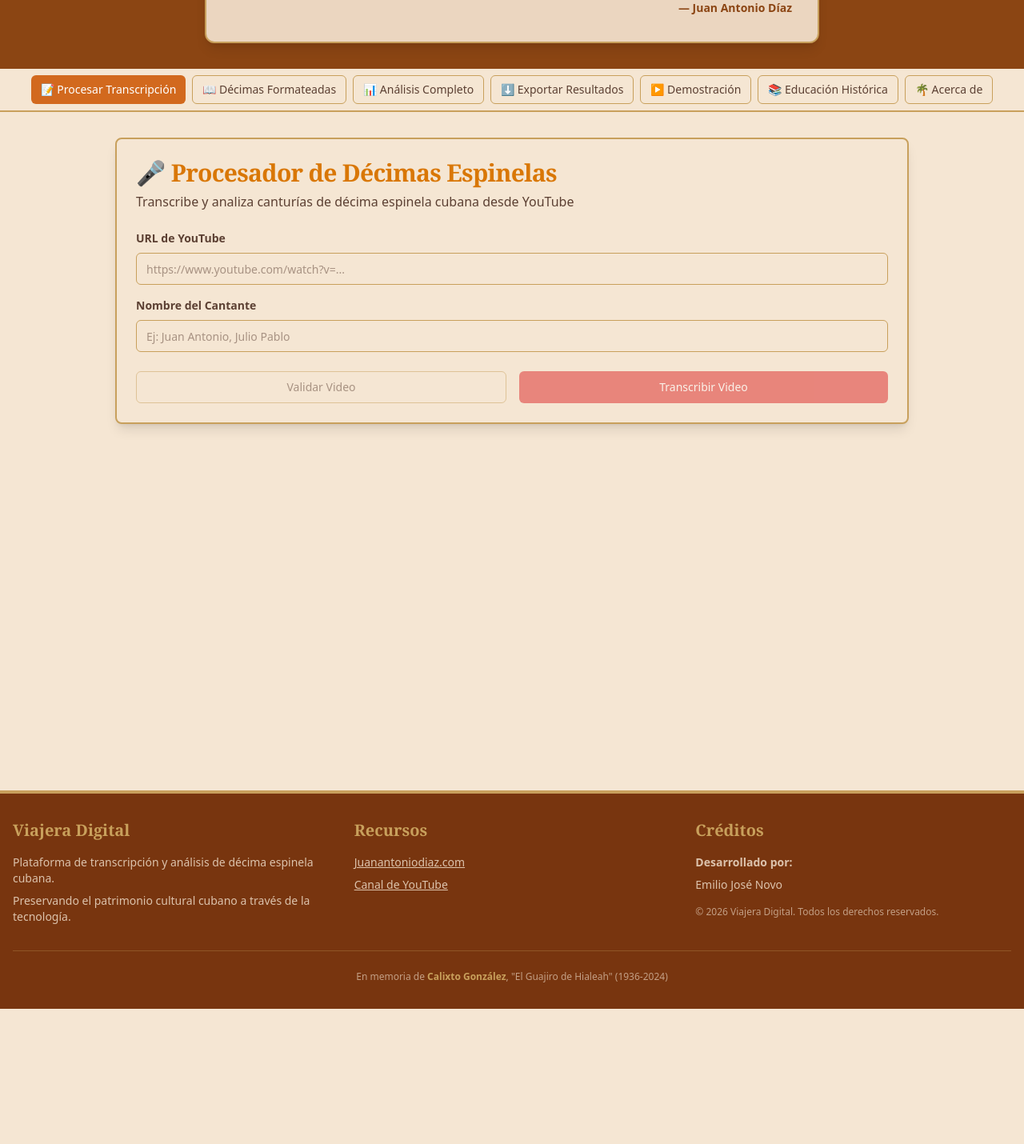
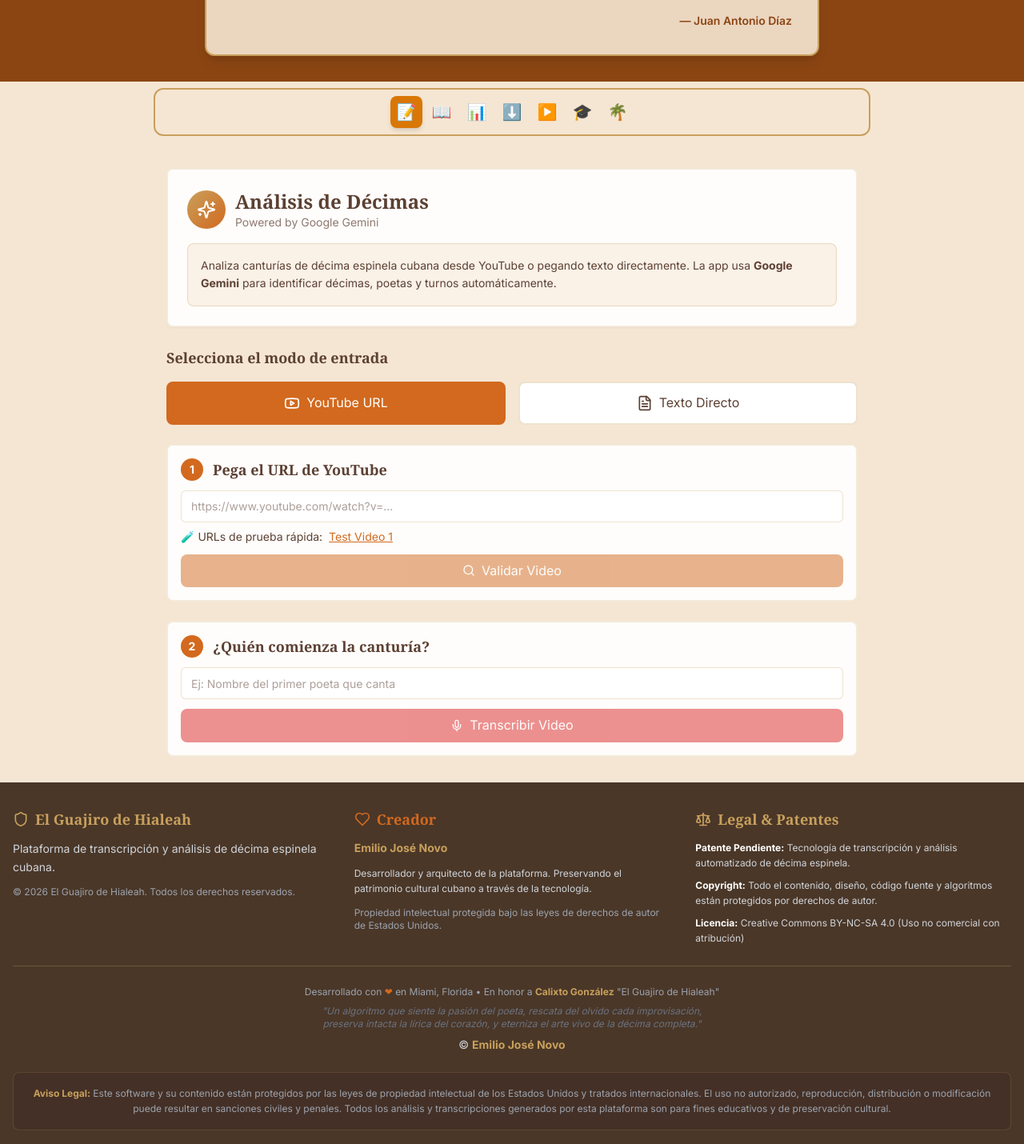
Before and after one commit to ejnburrows-rgb/VD-, a Next.js app: page / in a window 1280 px wide. Shown: the part 1320-2750 px from the top of the page at 80% size. Before the commit the page ends 2581 px from the top, so only its background shows below. Built offline with nearby package versions, Linux system fonts and the light colour scheme.

Commit message:
Restore owner-verified Mar 30 d678af4 baseline (full UI shell + content)

```diff
--- a/app/layout.tsx
+++ b/app/layout.tsx
@@ -1,29 +1,55 @@
-import type { Metadata, Viewport } from 'next'
-import { Inter } from 'next/font/google'
-import './globals.css'
+export const dynamic = "force-dynamic";
 
-const inter = Inter({ subsets: ['latin'], variable: '--font-sans' })
+import type { Metadata } from "next";
+import { Inter } from "next/font/google";
+import "./globals.css";
 
-export const viewport: Viewport = {
-  width: 'device-width',
-  initialScale: 1,
-}
+const inter = Inter({ subsets: ["latin"] });
 
 export const metadata: Metadata = {
-  title: 'El Guajiro de Hialeah | Transcriptor y Analizador de Décima Espinela Cubana',
-  description: 'Plataforma de transcripción y análisis de décima espinela cubana. Preservando el patrimonio cultural cubano a través de la tecnología.',
+  title: "El Guajiro de Hialeah | Transcriptor y Analizador de Décima Espinela Cubana",
+  description: "Un algoritmo que siente la pasión del poeta, rescata del olvido cada improvisación, preserva intacta la lírica del corazón, y eterniza el arte vivo de la décima completa.",
   keywords: ['décima espinela', 'Cuba', 'poesía', 'repentismo', 'Calixto González', 'transcripción', 'AI', 'Groq', 'Gemini'],
   authors: [{ name: 'Emilio José Novo' }],
-}
+  openGraph: {
+    title: "El Guajiro de Hialeah | Transcriptor y Analizador de Décima Espinela Cubana",
+    description: "Un algoritmo que siente la pasión del poeta, rescata del olvido cada improvisación, preserva intacta la lírica del corazón, y eterniza el arte vivo de la décima completa.",
+    images: [
+      {
+        url: "/og-image.png",
+        width: 1200,
+        height: 630,
+        alt: "El Guajiro de Hialeah",
+      },
+    ],
+  },
+  icons: {
+    icon: "/favicon.svg",
+    shortcut: "/favicon.svg",
+  },
+};
 
 export default function RootLayout({
   children,
 }: {
-  children: React.ReactNode
+  children: React.ReactNode;
 }) {
   return (
-    <html lang="es">
-      <body className={`${inter.variable} font-sans`}>{children}</body>
+    <html lang="es" suppressHydrationWarning>
+      <head>
+        <link rel="preconnect" href="https://fonts.googleapis.com" />
+        <link rel="preconnect" href="https://fonts.gstatic.com" crossOrigin="" />
+        <link
+          href="https://fonts.googleapis.com/css2?family=Playfair+Display:wght@400;700&display=swap"
+          rel="stylesheet"
+        />
+      </head>
+      <body className={`${inter.className} antialiased bg-[#F5E6D3] text-[#5C4033]`} suppressHydrationWarning>
+        <a href="#main-content" className="skip-link">
+          Saltar al contenido principal
+        </a>
+        {children}
+      </body>
     </html>
-  )
+  );
 }
--- a/app/page.tsx
+++ b/app/page.tsx
@@ -1,17 +1,17 @@
-import { Header } from '@/components/header'
-import { HeroSection } from '@/components/hero-section'
-import { TributeSection } from '@/components/tribute-section'
-import { MainApp } from '@/components/main-app'
-import { Footer } from '@/components/footer'
+import { Header } from "@/components/header";
+import { HeroSection } from "@/components/hero-section";
+import { MainApp } from "@/components/main-app";
+import { Footer } from "@/components/footer";
 
 export default function Home() {
   return (
-    <div className="min-h-screen bg-[#F5E6D3] flex flex-col">
+    <>
       <Header />
-      <HeroSection />
-      <TributeSection />
-      <MainApp />
+      <main id="main-content" className="min-h-screen vintage-background">
+        <HeroSection />
+        <MainApp />
+      </main>
       <Footer />
-    </div>
-  )
+    </>
+  );
 }
--- a/components/footer.tsx
+++ b/components/footer.tsx
@@ -1,76 +1,71 @@
 "use client"
 
-import Link from 'next/link'
+import { Shield, Heart, Scale } from 'lucide-react'
 
 export function Footer() {
+  const currentYear = new Date().getFullYear()
+
   return (
-    <footer className="bg-[#78350F] text-[#F5E6D3] py-8 px-4 mt-12 border-t-4 border-[#C8A05C]">
-      <div className="container mx-auto max-w-7xl">
-        <div className="grid grid-cols-1 md:grid-cols-3 gap-8">
-          {/* Información del Proyecto */}
-          <div>
-            <h3 className="text-xl font-serif font-bold text-[#C8A05C] mb-4">
-              Viajera Digital
-            </h3>
-            <p className="text-sm text-[#F5E6D3]/80 mb-2">
+    <footer className="bg-[#4A3728] text-white py-8">
+      <div className="container mx-auto px-4">
+        <div className="grid md:grid-cols-3 gap-8 mb-6">
+          <div className="space-y-3">
+            <div className="flex items-center gap-2 mb-2">
+              <Shield className="w-5 h-5 text-[#C8A05C]" />
+              <h3 className="text-lg font-bold text-[#C8A05C]">El Guajiro de Hialeah</h3>
+            </div>
+            <p className="text-sm text-gray-300 leading-relaxed">
               Plataforma de transcripción y análisis de décima espinela cubana.
             </p>
-            <p className="text-sm text-[#F5E6D3]/80">
-              Preservando el patrimonio cultural cubano a través de la tecnología.
+            <p className="text-xs text-gray-400">
+              © {currentYear} El Guajiro de Hialeah. Todos los derechos reservados.
             </p>
           </div>
-
-          {/* Recursos */}
-          <div>
-            <h3 className="text-xl font-serif font-bold text-[#C8A05C] mb-4">
-              Recursos
-            </h3>
-            <ul className="space-y-2 text-sm">
-              <li>
-                <Link
-                  href="https://juanantoniodiaz.com/acerca-de/"
-                  target="_blank"
-                  rel="noopener noreferrer"
-                  className="text-[#F5E6D3]/80 hover:text-[#C8A05C] transition-colors underline"
-                >
-                  Juanantoniodiaz.com
-                </Link>
-              </li>
-              <li>
-                <Link
-                  href="https://youtube.com/@juanantoniodiaz9034"
-                  target="_blank"
-                  rel="noopener noreferrer"
-                  className="text-[#F5E6D3]/80 hover:text-[#C8A05C] transition-colors underline"
-                >
-                  Canal de YouTube
-                </Link>
-              </li>
-            </ul>
-          </div>
-
-          {/* Créditos */}
-          <div>
-            <h3 className="text-xl font-serif font-bold text-[#C8A05C] mb-4">
-              Créditos
-            </h3>
-            <p className="text-sm text-[#F5E6D3]/80 mb-2">
-              <strong>Desarrollado por:</strong>
+          <div className="space-y-3">
+            <div className="flex items-center gap-2 mb-2">
+              <Heart className="w-5 h-5 text-[#D2691E]" />
+              <h3 className="text-lg font-bold text-[#D2691E]">Creador</h3>
+            </div>
+            <p className="text-sm">
+              <strong className="text-[#C8A05C]">Emilio José Novo</strong>
             </p>
-            <p className="text-sm text-[#F5E6D3]/80 mb-4">
-              Emilio José Novo
+            <p className="text-xs text-gray-300 leading-relaxed">
+              Desarrollador y arquitecto de la plataforma. Preservando el patrimonio cultural cubano a través de la tecnología.
             </p>
-            <p className="text-xs text-[#F5E6D3]/60">
-              © {new Date().getFullYear()} Viajera Digital. Todos los derechos reservados.
+            <p className="text-xs text-gray-400 mt-2">
+              Propiedad intelectual protegida bajo las leyes de derechos de autor de Estados Unidos.
             </p>
           </div>
+          <div className="space-y-3">
+            <div className="flex items-center gap-2 mb-2">
+              <Scale className="w-5 h-5 text-[#C8A05C]" />
+              <h3 className="text-lg font-bold text-[#C8A05C]">Legal &amp; Patentes</h3>
+            </div>
+            <div className="text-xs text-gray-300 space-y-2 leading-relaxed">
+              <p><strong className="text-white">Patente Pendiente:</strong> Tecnología de transcripción y análisis automatizado de décima espinela.</p>
+              <p><strong className="text-white">Copyright:</strong> Todo el contenido, diseño, código fuente y algoritmos están protegidos por derechos de autor.</p>
+              <p><strong className="text-white">Licencia:</strong> Creative Commons BY-NC-SA 4.0 (Uso no comercial con atribución)</p>
+            </div>
+          </div>
         </div>
-
-        {/* Línea divisoria */}
-        <div className="border-t border-[#C8A05C]/30 mt-8 pt-6 text-center">
-          <p className="text-xs text-[#F5E6D3]/60">
-            En memoria de <strong className="text-[#C8A05C]">Calixto González</strong>,
-            "El Guajiro de Hialeah" (1936-2024)
+        <div className="border-t border-[#C8A05C]/30 my-6" />
+        <div className="text-center space-y-2">
+          <p className="text-xs text-gray-400">
+            Desarrollado con <span className="text-[#D2691E]">❤</span> en Miami, Florida • En honor a{' '}
+            <strong className="text-[#C8A05C]">Calixto González</strong> "El Guajiro de Hialeah"
+          </p>
+          <p className="text-xs text-gray-500 italic mt-3">
+            "Un algoritmo que siente la pasión del poeta, rescata del olvido cada improvisación,
+            <br />
+            preserva intacta la lírica del corazón, y eterniza el arte vivo de la décima completa."
+          </p>
+          <p className="text-sm text-gray-300 mt-4">
+            © <strong className="text-[#C8A05C]">Emilio José Novo</strong>
+          </p>
+        </div>
+        <div className="mt-6 p-4 bg-[#3E2B24]/50 rounded-lg border border-[#C8A05C]/20">
+          <p className="text-xs text-gray-400 text-center leading-relaxed">
+            <strong className="text-[#C8A05C]">Aviso Legal:</strong> Este software y su contenido están protegidos por las leyes de propiedad intelectual de los Estados Unidos y tratados internacionales. El uso no autorizado, reproducción, distribución o modificación puede resultar en sanciones civiles y penales. Todos los análisis y transcripciones generados por esta plataforma son para fines educativos y de preservación cultural.
           </p>
         </div>
       </div>
--- a/components/main-app.tsx
+++ b/components/main-app.tsx
@@ -2,10 +2,12 @@
 
 import { useState } from 'react'
 import { NavigationTabs } from './navigation-tabs'
-import { GroqDecimaProcessor } from './groq-decima-processor'
+import { TributeSection } from './tribute-section'
+import { ProcessingSection } from './processing-section'
 import { DecimalsSection } from './decimals-section'
 import { AnalysisSection } from './analysis-section'
 import { ExportSection } from './export-section'
+import DemoSection from './demo-section'
 import { EducationSection } from './education-section'
 import { AboutModal } from './about-modal'
 
@@ -23,22 +25,15 @@
 
   return (
     <>
+      <TributeSection />
       <NavigationTabs activeTab={activeTab} onTabChange={handleTabChange} />
 
-      <main className="min-h-screen bg-[#F5E6D3]">
-        {activeTab === 'process' && <GroqDecimaProcessor />}
+      <main className="min-h-screen bg-[#F5E6D3]" id="main-content">
+        {activeTab === 'process' && <ProcessingSection />}
         {activeTab === 'decimas' && <DecimalsSection />}
         {activeTab === 'analysis' && <AnalysisSection />}
         {activeTab === 'export' && <ExportSection />}
-        {activeTab === 'demo' && (
-          <div className="container mx-auto max-w-4xl px-4 py-8">
-            <div className="text-center py-12">
-              <p className="text-[#5C4033] text-lg">
-                Sección de demostración - Próximamente
-              </p>
-            </div>
-          </div>
-        )}
+        {activeTab === 'demo' && <DemoSection />}
         {activeTab === 'education' && <EducationSection />}
       </main>
 
--- a/components/navigation-tabs.tsx
+++ b/components/navigation-tabs.tsx
@@ -1,7 +1,4 @@
 "use client"
-
-import { useState } from 'react'
-import { Button } from './ui/button'
 
 interface NavigationTabsProps {
   activeTab: string
@@ -10,34 +7,35 @@
 
 export function NavigationTabs({ activeTab, onTabChange }: NavigationTabsProps) {
   const tabs = [
-    { id: 'process', label: '📝 Procesar Transcripción', icon: '📝' },
-    { id: 'decimas', label: '📖 Décimas Formateadas', icon: '📖' },
-    { id: 'analysis', label: '📊 Análisis Completo', icon: '📊' },
-    { id: 'export', label: '⬇️ Exportar Resultados', icon: '⬇️' },
-    { id: 'demo', label: '▶️ Demostración', icon: '▶️' },
-    { id: 'education', label: '📚 Educación Histórica', icon: '📚' },
-    { id: 'about', label: '🌴 Acerca de', icon: '🌴' },
+    { id: 'process', icon: '📝', title: 'Procesar' },
+    { id: 'decimas', icon: '📖', title: 'Décimas' },
+    { id: 'analysis', icon: '📊', title: 'Análisis' },
+    { id: 'export', icon: '⬇️', title: 'Exportar' },
+    { id: 'demo', icon: '▶️', title: 'Demo' },
+    { id: 'education', icon: '🎓', title: 'Educación' },
+    { id: 'about', icon: '🌴', title: 'Acerca de' },
   ]
 
   return (
-    <div className="bg-[#F5E6D3] border-b-2 border-[#C8A05C] px-4 py-2">
-      <div className="container mx-auto max-w-7xl">
-        <div className="flex flex-wrap gap-2 justify-center">
+    <div className="sticky top-[52px] z-40 bg-[#F5E6D3] px-4 py-2">
+      <div className="container mx-auto max-w-4xl">
+        <div className="bg-[#F5E6D3] rounded-xl p-2 border-2 border-[#C8A05C]">
+          <div className="flex justify-center gap-1">
             {tabs.map((tab) => (
-            <Button
+              <button
                 key={tab.id}
-              variant={activeTab === tab.id ? 'default' : 'outline'}
-              size="sm"
                 onClick={() => onTabChange(tab.id)}
-              className={
+                title={tab.title}
+                className={`w-10 h-10 flex items-center justify-center rounded-lg text-xl transition-all ${
                   activeTab === tab.id
-                  ? 'bg-[#D2691E] text-white'
-                  : 'bg-transparent text-[#5C4033] hover:bg-[#C8A05C]'
-              }
+                    ? 'bg-[#D97706] shadow-md'
+                    : 'hover:bg-[#C8A05C]/30'
+                }`}
               >
-              {tab.label}
-            </Button>
+                {tab.icon}
+              </button>
             ))}
+          </div>
         </div>
       </div>
     </div>
--- a/components/tribute-section.tsx
+++ b/components/tribute-section.tsx
@@ -5,7 +5,7 @@
     <section className="bg-[#8B4513] py-8 px-4">
       <div className="container mx-auto max-w-3xl">
         <h2 className="text-xl md:text-2xl font-serif font-bold text-[#F5E6D3] mb-6 text-center">
-          Tributo a Calixto González, el Verdadero Guajiro de Hialeah
+          🌴 Tributo a Calixto González, el Verdadero Guajiro de Hialeah
         </h2>
         <div className="bg-[#F5E6D3]/90 rounded-xl p-6 md:p-8 border-2 border-[#C8A05C] shadow-lg">
           <div className="space-y-1 text-[#5C4033] font-serif text-center text-base md:text-lg leading-relaxed">
```
Also changed, not shown: components/header.tsx (+5 -20 lines), package.json (+33 -135 lines). Lines whose indentation alone changed are shown as unchanged.
